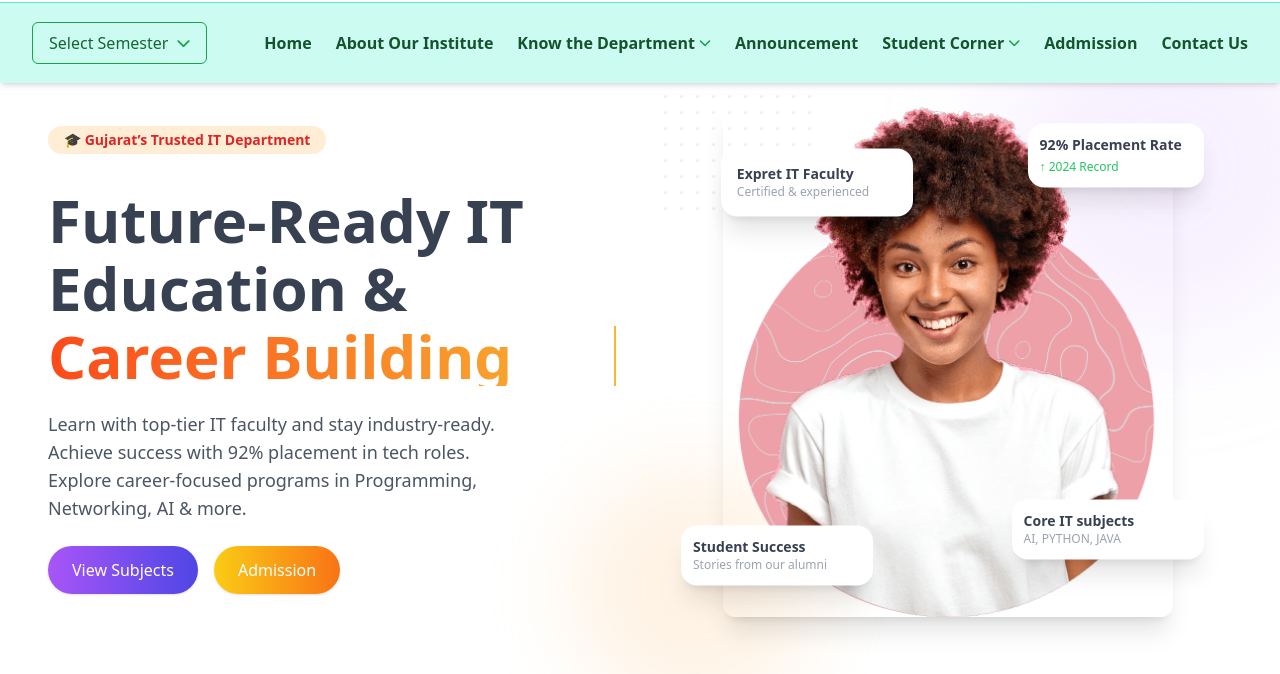
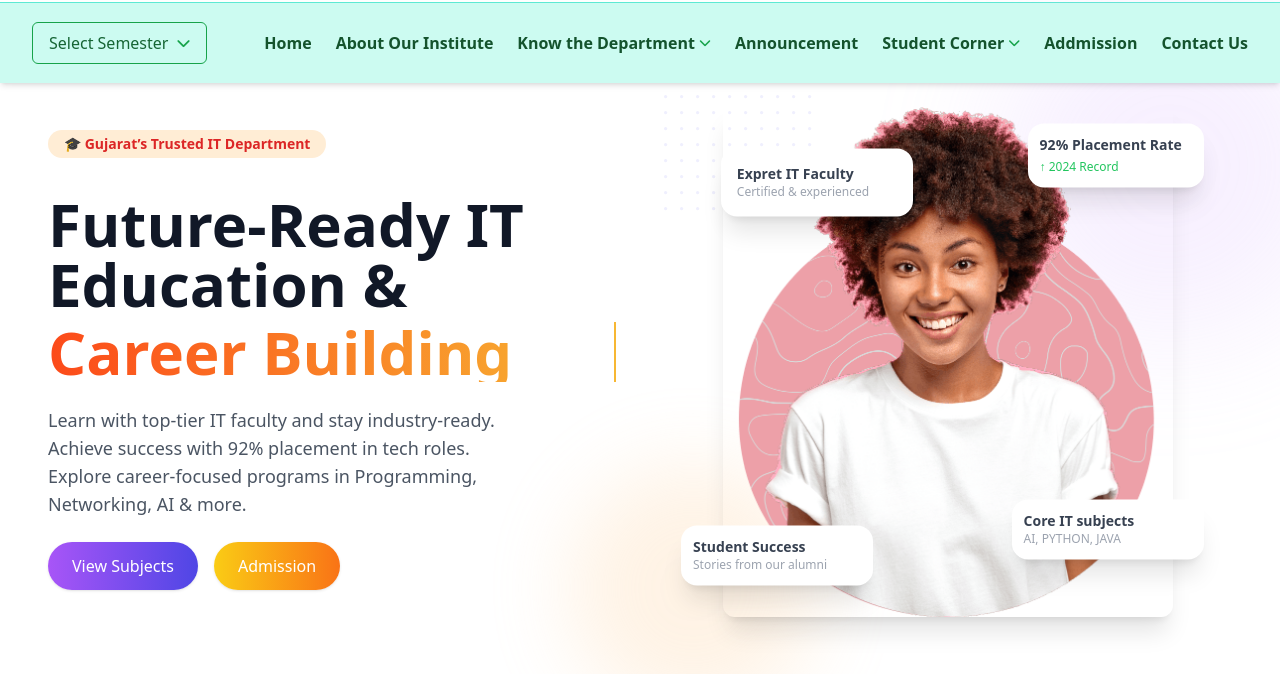
Before and after one commit to nihaljoshi1/itdept, a plain HTML site: page index.html in a window 1280 px wide. Shown: the part 126-800 px from the top of the page. Drawn offline with nearby package versions, Linux system fonts and the light colour scheme.

Commit message:
Update index.html

```diff
--- a/index.html
+++ b/index.html
@@ -528,9 +528,9 @@
       <span class="inline-block px-4 py-1 bg-orange-100 text-red-600 rounded-full text-sm font-semibold mb-3 fade-in">
           🎓 Gujarat’s Trusted IT Department
         </span>
-      <h1 class="text-5xl lg:text-6xl font-extrabold leading-tight space-y-2">
-        <div class="fade-up delay-2 opacity-100">Future-Ready IT</div>
-        <div class="fade-up delay-3">Education &</div>
+      <h1 class="text-5xl lg:text-6xl font-extrabold leading-tight space-y-2 text-gray-900">
+        <span class="fade-up delay-2 opacity-100">Future-Ready IT</span>
+        <span class="fade-up delay-3">Education &</span>
         <div class="text-transparent bg-gradient-to-r from-[#fc4a1a] to-[#f7b733] bg-clip-text typing">Career Building</div>
       </h1>
       <p class="text-gray-600 text-lg max-w-md mx-auto lg:mx-0 fade-up delay-4">
```
